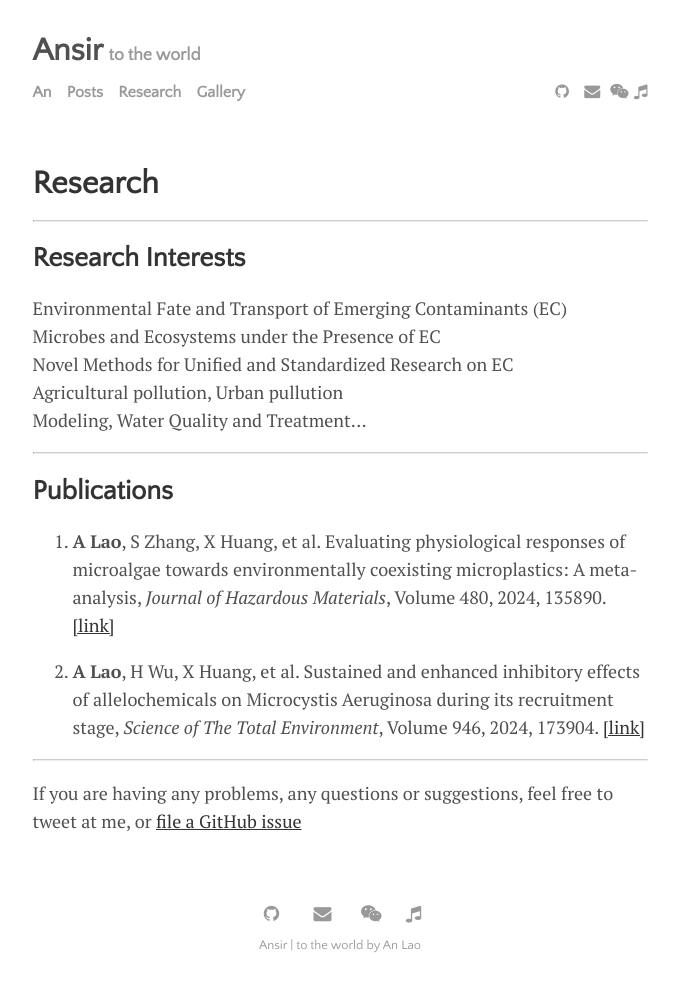
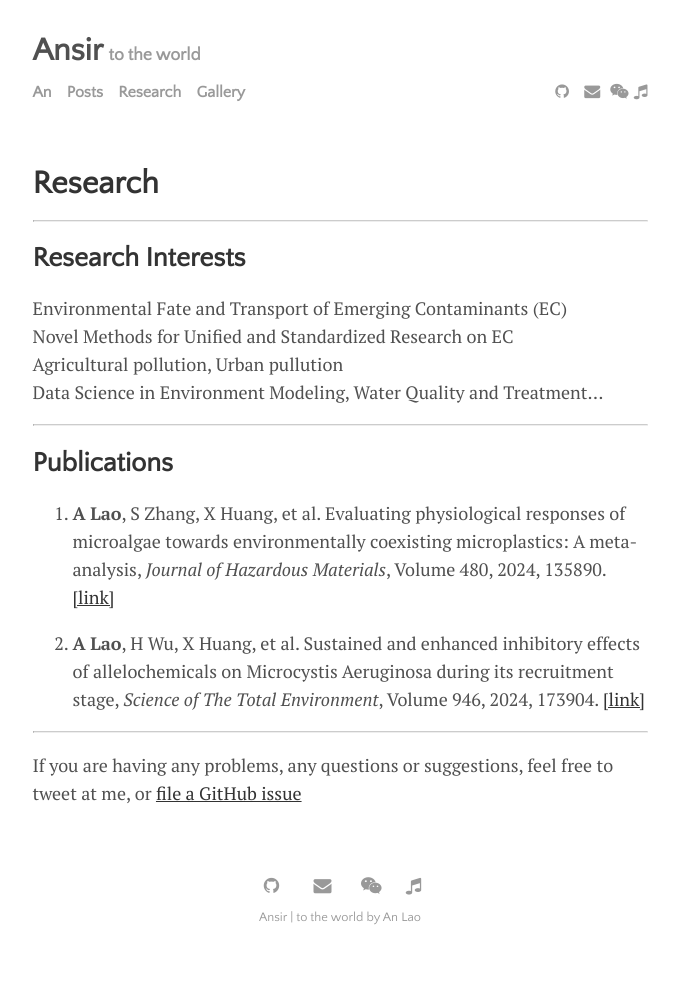
Before and after one commit to D093gg/D093gg.github.io, a Jekyll site: the page built from menu/research.md, in a window 1280 px wide. Shown: the whole page, without its empty margins (300-979 px from the left). Built offline with Jekyll 4.4.1, drawn with Linux system fonts in a browser that asks for light colours; after the commit the page ends 963 px from its top, so only the background shows below that.

Commit message:
Update research.md

```diff
--- a/menu/research.md
+++ b/menu/research.md
@@ -7,9 +7,9 @@ permalink: /research
 ## Research Interests
 
 Environmental Fate and Transport of Emerging Contaminants (EC)\
-Microbes and Ecosystems under the Presence of EC\
 Novel Methods for Unified and Standardized Research on EC\
 Agricultural pollution, Urban pullution\
+Data Science in Environment
 Modeling, Water Quality and Treatment...
 
 ---
```
